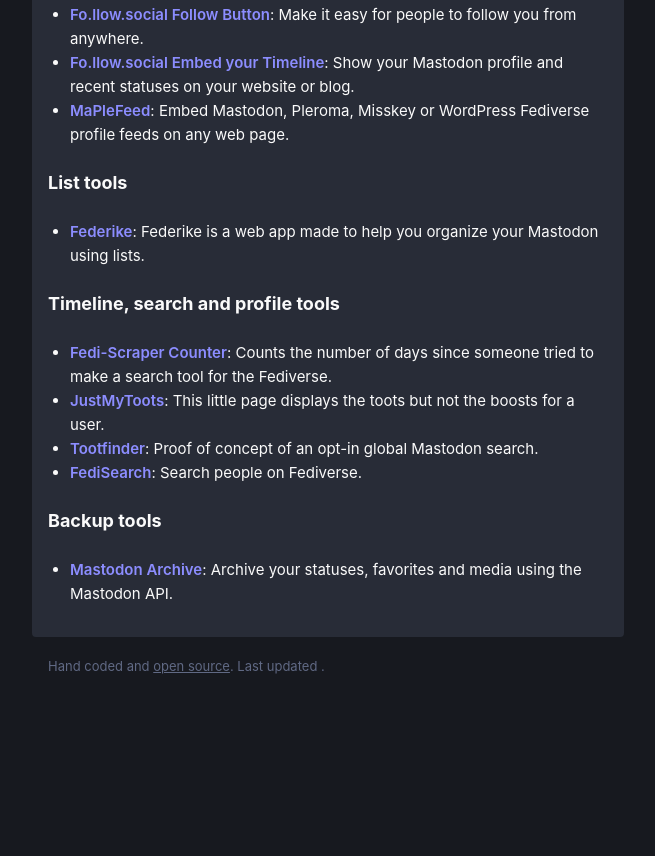
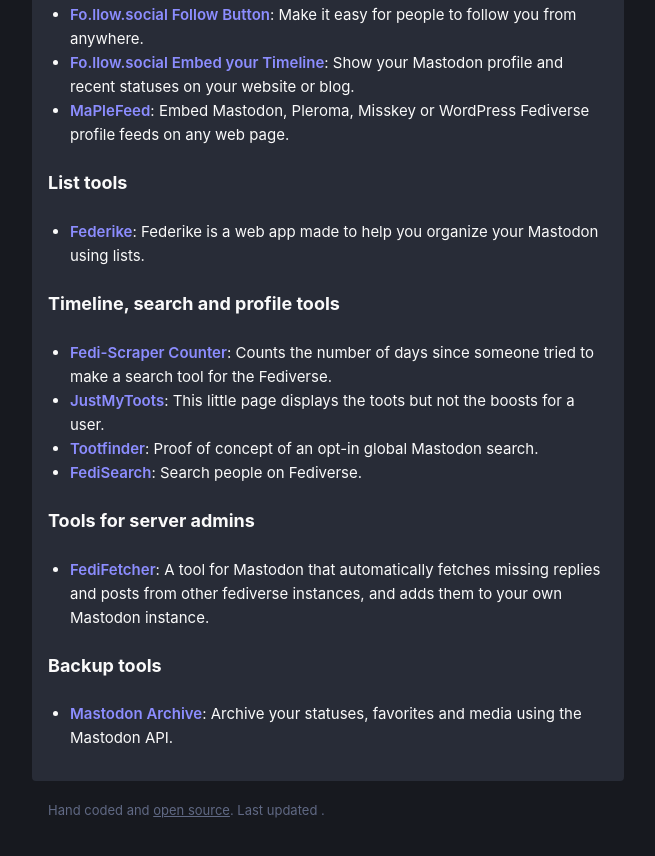
Before and after one commit to ronilaukkarinen/the-mastodon-list, a website: page index.html in a window 1280 px wide. Shown: the part 2001-2857 px from the top of the page, without its empty margins (312-967 px from the left). Before the commit the page ends 2716 px from the top, so only its background shows below. Drawn offline with nearby package versions, Linux system fonts and the light colour scheme; a script that the page names is missing.

Commit message:
Add FediFetcher

```diff
--- a/index.html
+++ b/index.html
@@ -118,6 +118,11 @@
       <li><a href="https://fedisearch.skorpil.cz">FediSearch</a>: Search people on Fediverse.</li>
     </ul>
 
+    <h2>Tools for server admins</h2>
+    <ul>
+      <li><a href="https://github.com/nanos/FediFetcher">FediFetcher</a>: A tool for Mastodon that automatically fetches missing replies and posts from other fediverse instances, and adds them to your own Mastodon instance.</li>
+    </ul>
+
     <h2>Backup tools</h2>
     <ul>
       <li><a href="https://github.com/kensanata/mastodon-archive">Mastodon Archive</a>: Archive your statuses, favorites and media using the Mastodon API.</li>
```
